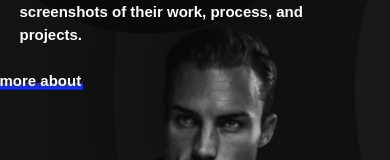
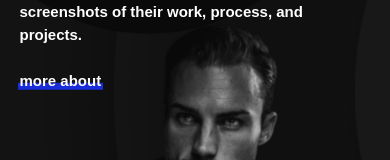
Before and after one commit to akhmad-bakhtiyaroff/respect, a plain HTML site: page index.html in a window 390 px wide. Shown: the part 330-490 px from the top of the page. Drawn offline with Linux system fonts and the light colour scheme.

Commit message:
fixed position

```diff
--- a/css/style.css
+++ b/css/style.css
@@ -515,7 +515,7 @@ header .menu:hover > span{
 
 @media screen and (max-width: 730px) {
   .page-view .project .man {
-    padding: 350px 0;
+    padding: 348px 0;
   }
 
   .page-view .project .man img {
@@ -525,6 +525,11 @@ header .menu:hover > span{
   .page-view .project:first-child .text.tamam {
     margin-top: -110px;
   }
+
+  .page-view .project .text .see-more {
+    margin-left: -20px;
+}
+
 }
 
 
@@ -1516,7 +1521,7 @@ footer .back-top{
 .page-view .project .text .see-more {
     font-size: 15px;
     transform: translateX(20px);
-    margin-left: -40px;
+
 }
 
 
```
